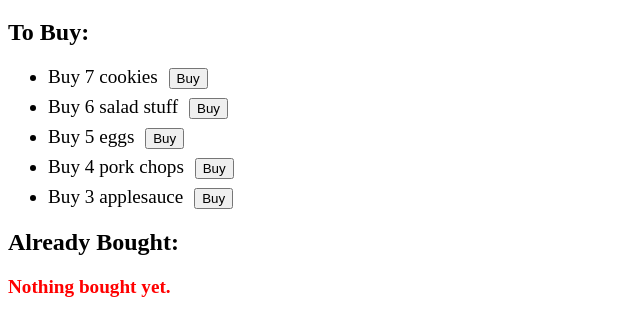
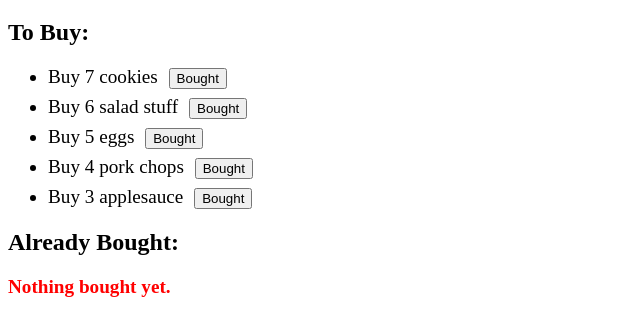
Before and after one commit to pjones006/angular-mod2, a plain HTML site: page index.html in a window 1280 px wide. Shown: the part 61-396 px from the top of the page, without its empty margins (0-640 px from the left). Drawn offline with Linux system fonts and the light colour scheme.

Commit message:
Changed button spelling

```diff
--- a/index.html
+++ b/index.html
@@ -16,7 +16,7 @@
                 <h2>To Buy:</h2>
                 <ul>
                     <li ng-repeat="item in toBuyList.items">Buy {{item.quantity}} {{item.name}}
-                        <button class="btn btn-default" ng-click="toBuyList.buyItem($index)"><span class="glyphicon glyphicon-ok"></span> Buy</button>
+                        <button class="btn btn-default" ng-click="toBuyList.buyItem($index)"><span class="glyphicon glyphicon-ok"></span> Bought</button>
                     </li>
                 </ul>
                 <div ng-if="toBuyList.items.length == 0" class="emptyMessage">Everything is bought!</div>
```
